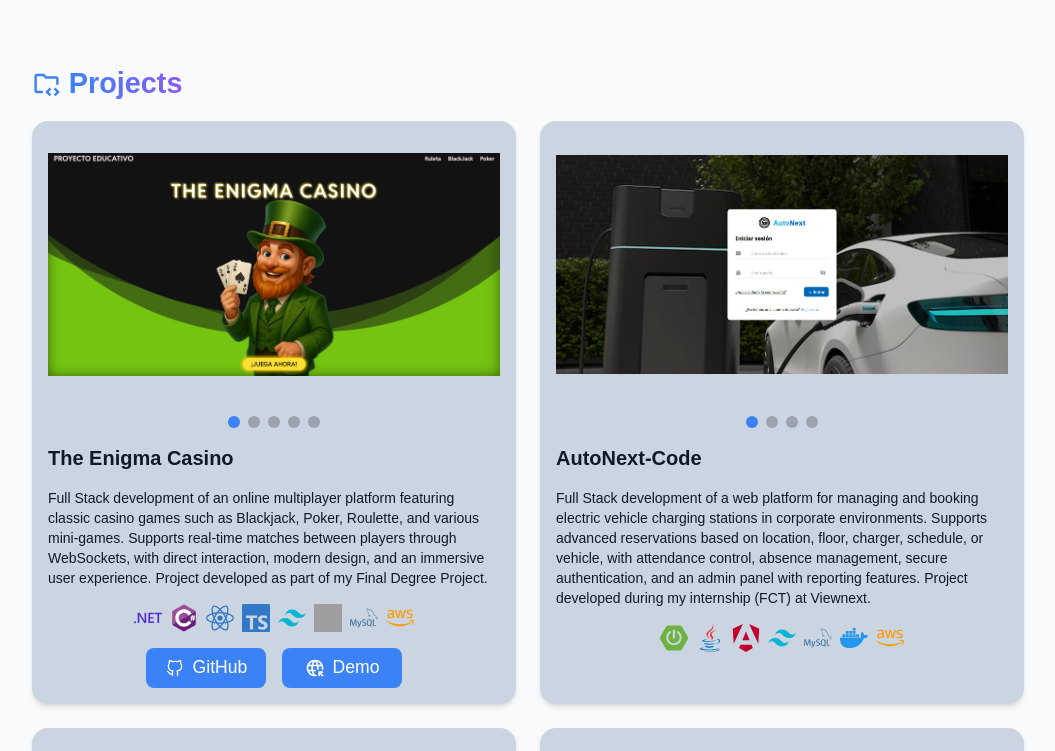
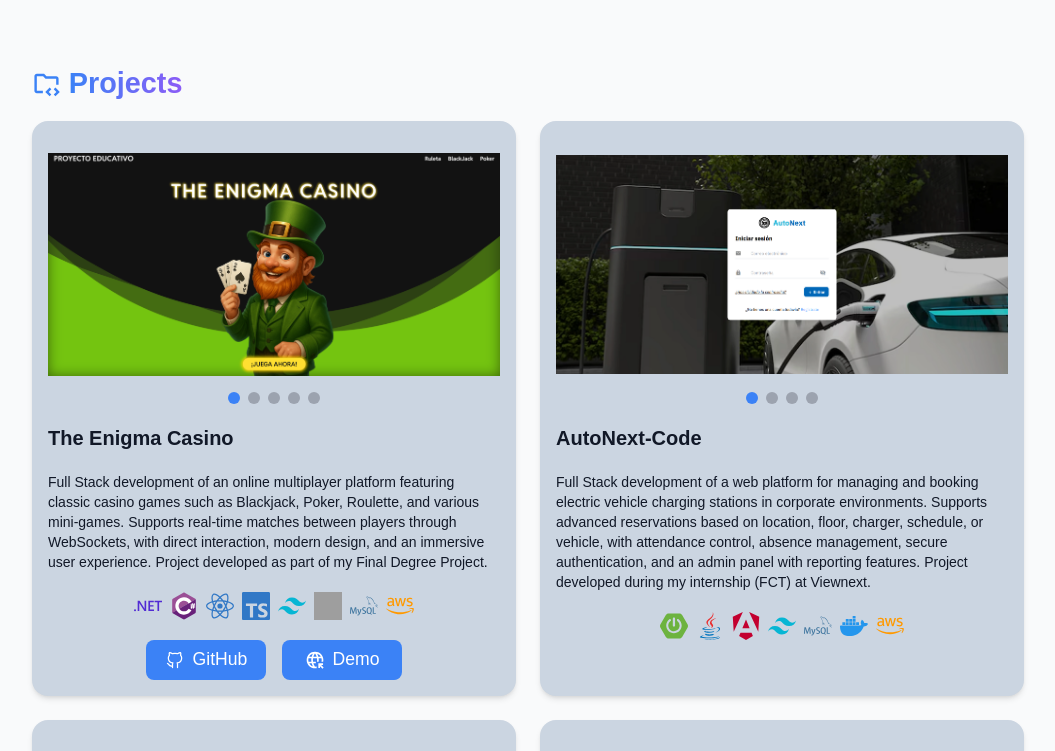
Before and after one commit to Alejandro-BR/Portfolio, a React (Vite) app in the folder portfolio/: page / in a window 1280 px wide. Shown: the part 765-1516 px from the top of the page, without its empty margins (112-1167 px from the left). Built offline with nearby package versions, Linux system fonts and the light colour scheme; grey boxes are pictures that could not be loaded; a web font is replaced by a local one.

Commit message:
Improvement of spaces in the card

```diff
--- a/portfolio/src/components/ui/ProjectCard.tsx
+++ b/portfolio/src/components/ui/ProjectCard.tsx
@@ -36,7 +36,8 @@
   }, [emblaApi, onSelect]);
 
   return (
-    <div className="bg-[var(--color-surface)] p-4 rounded-2xl shadow-md h-full flex flex-col gap-4">
+    <div className="bg-[var(--color-surface)] p-4 rounded-2xl shadow-md h-full flex flex-col gap-5">
+      <div>
         <div className="overflow-hidden rounded-lg" ref={emblaRef}>
           <div className="flex">
             {images.map((img, idx) => (
@@ -52,7 +53,7 @@
         </div>
 
         {images.length > 1 && (
-        <div className="flex justify-center gap-2 mt-2">
+          <div className="flex justify-center gap-2">
             {images.map((_, i) => (
               <button
                 title={t("scrollToImage")}
@@ -65,7 +66,7 @@
             ))}
           </div>
         )}
-
+      </div>
       <h3 className="text-xl font-semibold">{title}</h3>
       <p className="text-sm">{description}</p>
 
```
Lines whose indentation alone changed are shown as unchanged.
